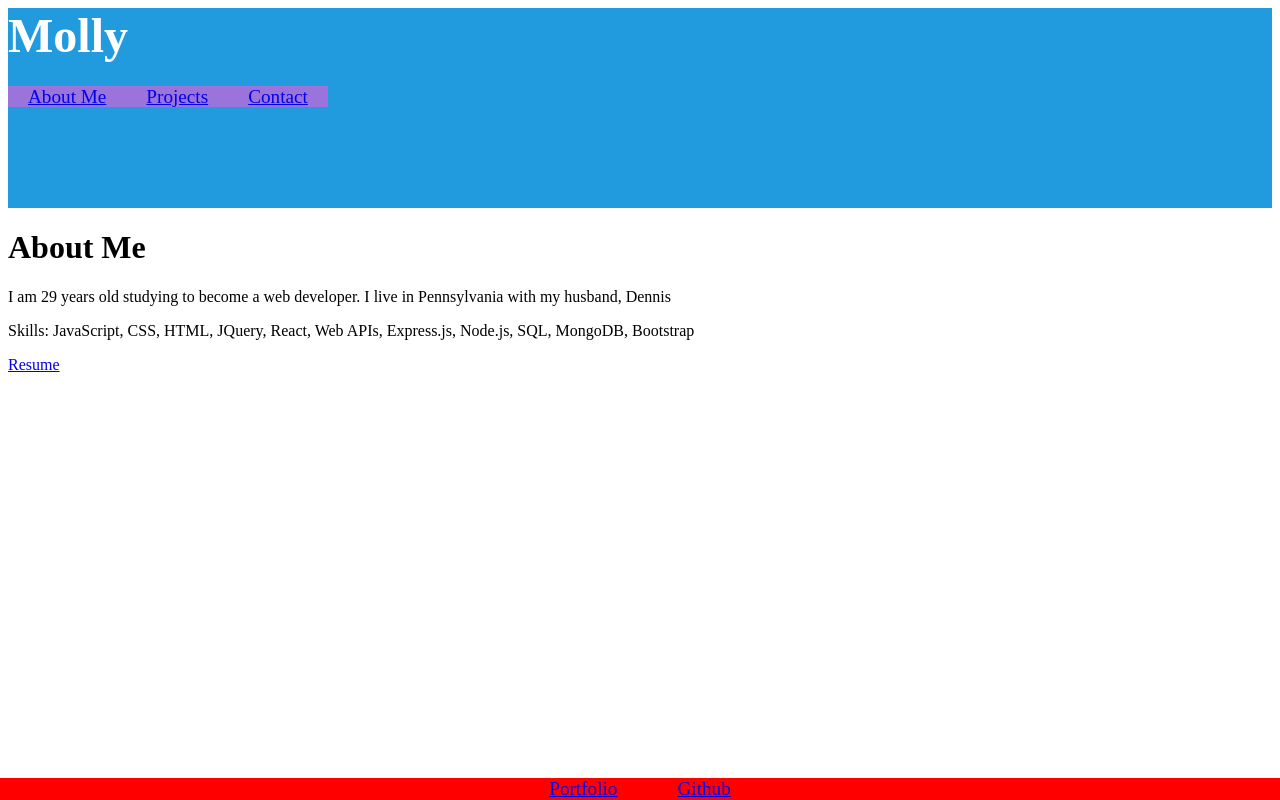
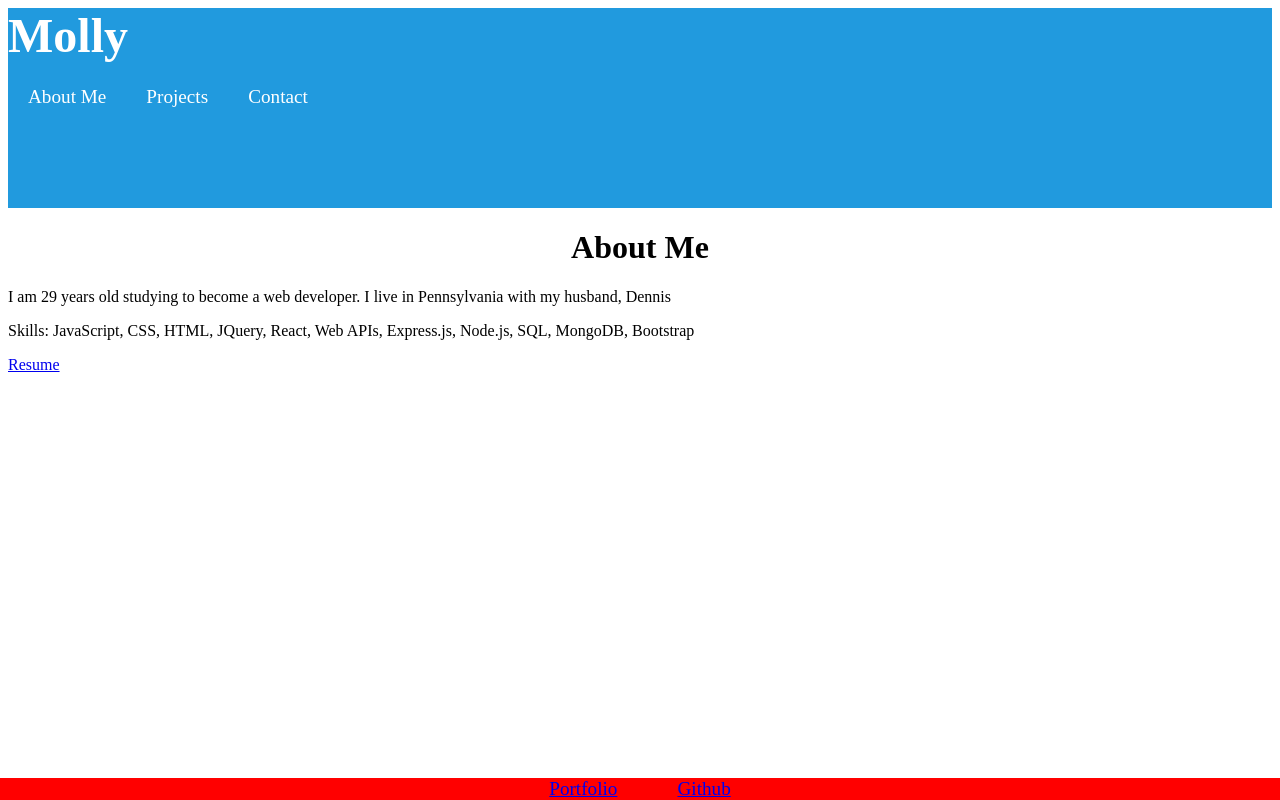
Before and after one commit to mollymoo002/H16-React_Portfolio, a React (Create React App) app in the folder my-app/: page / in a window 1280 px wide. Built offline with nearby package versions, Linux system fonts and the light colour scheme.

Commit message:
added some styling to the nav bar

```diff
--- a/my-app/src/components/Navbar.js
+++ b/my-app/src/components/Navbar.js
@@ -1,12 +1,7 @@
 import React from "react";
 
 const styles = {
-  card: {
-    margin: 20,
-    background: "#e8eaf6",
-  },
   heading: {
-    background: "#9a74db",
     minHeight: 50,
     lineHeight: 3.5,
     fontSize: "1.2rem",
@@ -14,21 +9,25 @@ const styles = {
     padding: "0 20px",
     display: "inline",
   },
+  links: {
+    color: "white",
+    textDecoration: "none",
+  }
 };
 
 function Navbar({  handlePageChange }) {
   return (
     <div>
       <div style={styles.heading}>
-        <a href="#about" onClick={() => handlePageChange("About")}>
+        <a style={styles.links} href="#about" onClick={() => handlePageChange("About")}>
           About Me
         </a>
       </div>
       <div style={styles.heading}>
-        <a href="#projects" onClick={() => handlePageChange("Projects")}>Projects</a>
+        <a style={styles.links} href="#projects" onClick={() => handlePageChange("Projects")}>Projects</a>
       </div>
       <div style={styles.heading}>
-        <a href="#contact" onClick={() => handlePageChange("Contact")}>Contact</a>
+        <a style={styles.links} href="#contact" onClick={() => handlePageChange("Contact")}>Contact</a>
       </div>
     </div>
   );
--- a/my-app/src/components/pages/about.js
+++ b/my-app/src/components/pages/about.js
@@ -1,12 +1,19 @@
 import React from 'react';
+import resume from '../resources/Resume.pdf';
+
+const styles = {
+    titles: {
+        textAlign: "center",
+    }
+}
 
 export default function About() {
     return (
         <div>
-            <h1>About Me</h1>
+            <h1 style={styles.titles}>About Me</h1>
             <p>I am 29 years old studying to become a web developer. I live in Pennsylvania with my husband, Dennis</p>
             <p>Skills: JavaScript, CSS, HTML, JQuery, React, Web APIs, Express.js, Node.js, SQL, MongoDB, Bootstrap</p>
-            <a href="../resources/Resume.pdf">Resume</a>
+            <a href={resume} target="_blank">Resume</a>
         </div>
     );
 }
```
